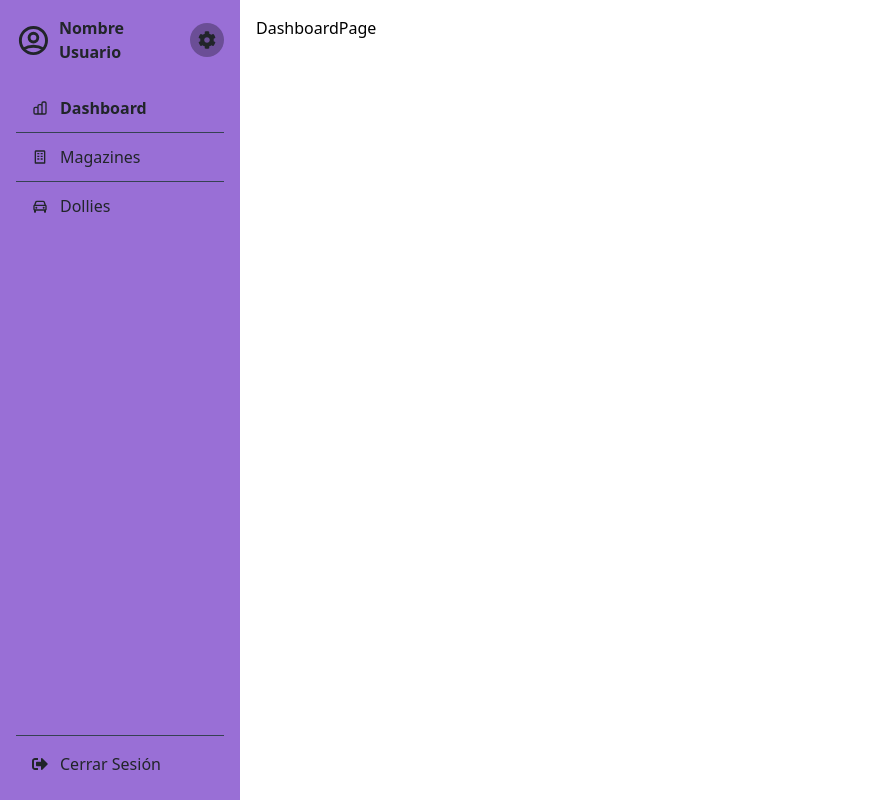
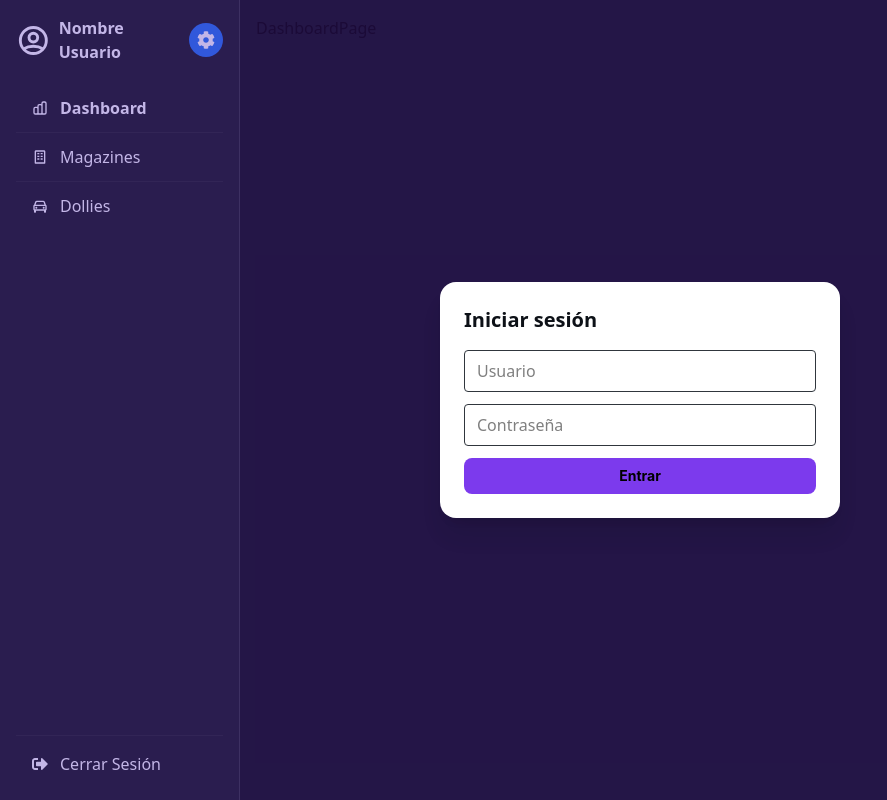
Before and after one commit to JohanCacerez/MagTracker, a React (Vite) app: page / in a window 1280 px wide. Shown: the whole page, without its empty margins (0-887 px from the left). Built offline with nearby package versions, Linux system fonts and the light colour scheme.

Commit message:
update colors and better sidebar design

```diff
--- a/src/components/LoginModal.tsx
+++ b/src/components/LoginModal.tsx
@@ -1,3 +1,5 @@
+// LoginModal.tsx
+import { createPortal } from "react-dom";
 import { useState } from "react";
 
 const LoginModal = () => {
@@ -12,10 +14,12 @@ const LoginModal = () => {
     console.log("login", form);
   };
 
-  return (
-    <div className="fixed inset-0 bg-black bg-opacity-60 flex items-center justify-center z-50">
+  return createPortal(
+    <div className="fixed inset-0 bg-secondary-dark/30 flex items-center justify-center z-50">
       <div className="bg-white rounded-2xl p-6 w-[400px] shadow-xl">
-        <h2 className="text-xl font-bold mb-4">Iniciar sesión</h2>
+        <h2 className="text-xl font-bold mb-4 text-text-inverse">
+          Iniciar sesión
+        </h2>
         <form onSubmit={handleSubmit} className="flex flex-col gap-3">
           <input
             type="text"
@@ -23,7 +27,7 @@ const LoginModal = () => {
             placeholder="Usuario"
             value={form.username}
             onChange={handleChange}
-            className="border rounded px-3 py-2"
+            className="border border-border rounded px-3 py-2"
             required
           />
           <input
@@ -32,18 +36,19 @@ const LoginModal = () => {
             placeholder="Contraseña"
             value={form.password}
             onChange={handleChange}
-            className="border rounded px-3 py-2"
+            className="border border-border rounded px-3 py-2"
             required
           />
           <button
             type="submit"
-            className="bg-blue-600 text-white py-2 rounded hover:bg-blue-700"
+            className="btn bg-secondary hover:bg-secondary-light"
           >
             Entrar
           </button>
         </form>
       </div>
-    </div>
+    </div>,
+    document.body
   );
 };
 
--- a/src/components/Sidebar.tsx
+++ b/src/components/Sidebar.tsx
@@ -1,25 +1,23 @@
 import React from "react";
-
 import { NavLink } from "react-router-dom";
-
 import { FaCog, FaSignOutAlt } from "react-icons/fa";
 import { BiBuilding, BiCar } from "react-icons/bi";
 import { HiOutlineChartBar, HiOutlineUserCircle } from "react-icons/hi";
 
 const Sidebar: React.FC = () => {
   return (
-    <div className="w-60 h-screen bg-primary text-white flex flex-col p-4">
+    <div className="w-60 h-screen bg-surface border-r border-border text-text flex flex-col p-4">
       {/* Parte superior: Usuario + Opciones */}
       <div>
         {/* Usuario */}
         <div className="flex items-center justify-between mb-6">
-          <div className="flex items-center text-text-dark gap-2">
+          <div className="flex items-center gap-2 font-semibold text-text">
             <HiOutlineUserCircle size={35} />
-            <span className="font-semibold text-text-dark">Nombre Usuario</span>
+            <span>Nombre Usuario</span>
           </div>
           <NavLink
-            to={"/settings"}
-            className="bg-primary-dark p-2 rounded-full text-text-dark hover:bg-primary-dark cursor-pointer"
+            to="/settings"
+            className="bg-primary p-2 rounded-full text-text hover:bg-primary-light cursor-pointer"
           >
             <FaCog size={18} />
           </NavLink>
@@ -27,19 +25,28 @@ const Sidebar: React.FC = () => {
 
         {/* Opciones */}
         <div className="flex flex-col space-y-1">
-          <button className="flex items-center gap-3 px-4 py-2 font-semibold hover:bg-primary-dark rounded text-text-dark cursor-pointer">
+          <button
+            className="flex items-center gap-3 px-4 py-2 rounded font-semibold cursor-pointer
+                             text-text hover:bg-primary-light"
+          >
             <HiOutlineChartBar />
             <span>Dashboard</span>
           </button>
-          <hr className="border-gray-700" />
+          <hr className="border-divider" />
 
-          <button className="flex items-center gap-3 px-4 py-2 hover:bg-primary-dark rounded text-text-dark cursor-pointer">
+          <button
+            className="flex items-center gap-3 px-4 py-2 rounded cursor-pointer
+                             text-text hover:bg-primary-light"
+          >
             <BiBuilding />
             <span>Magazines</span>
           </button>
-          <hr className="border-gray-700" />
+          <hr className="border-divider" />
 
-          <button className="flex items-center gap-3 px-4 py-2 hover:bg-primary-dark rounded text-text-dark cursor-pointer">
+          <button
+            className="flex items-center gap-3 px-4 py-2 rounded cursor-pointer
+                             text-text hover:bg-primary-light"
+          >
             <BiCar />
             <span>Dollies</span>
           </button>
@@ -48,8 +55,11 @@ const Sidebar: React.FC = () => {
 
       {/* Parte inferior: Logout */}
       <div className="mt-auto">
-        <hr className="border-gray-700 mb-2" />
-        <button className="flex items-center gap-3 w-full px-4 py-2 hover:bg-primary-dark rounded text-text-dark cursor-pointer">
+        <hr className="border-divider mb-2" />
+        <button
+          className="flex items-center gap-3 w-full px-4 py-2 rounded cursor-pointer
+                           text-text hover:bg-primary-dark"
+        >
           <FaSignOutAlt />
           <span>Cerrar Sesión</span>
         </button>
--- a/src/index.css
+++ b/src/index.css
@@ -1,53 +1,64 @@
 @import "tailwindcss";
 
 @theme {
+  /* Fondo y superficies */
+  --color-bg: #0d1117;
+  --color-surface: #161b22;
+
   /* Colores principales */
-  --color-primary-light: #b89ae2;
-  --color-primary: #996fd6;
-  --color-primary-dark: #6b4e96;
+  --color-primary: #1f6feb;
+  --color-primary-light: #388bfd;
+  --color-primary-dark: #1158c7;
 
   /* Colores secundarios */
-  --color-secondary-light: #dcdcff;
-  --color-secondary: #b8b8ff;
-  --color-secondary-dark: #9381ff;
+  --color-secondary: #7c3aed;
+  --color-secondary-light: #a78bfa;
+  --color-secondary-dark: #5b21b6;
 
-  /* Colores de texto */
-  --color-text-light: #adb5bd;
-  --color-text: #495057;
-  --color-text-dark: #212529;
+  /* Texto */
+  --color-text: #f0f6fc;
+  --color-text-muted: #8b949e;
+  --color-text-inverse: #0d1117;
 
-  /* Colores de botones */
-  --color-button-delete: #ff4d4f;
-  --color-button-default: #b8b8ff;
-  --color-button-save: #10b981;
-  --color-button-save-hover: #58cea7;
+  /* Botones */
+  --color-button-save: #2ea043;
+  --color-button-save-hover: #3fb950;
+  --color-button-delete: #f85149;
+  --color-button-delete-hover: #da3633;
 
-  /* Otros colores */
-  --color-success: #2a9d8f;
-  --color-warning: #e9c46a;
-  --color-error: #e76f51;
+  /* Bordes y separadores */
+  --color-border: #30363d;
+  --color-divider: #21262d;
 
-  --font-title: var(--font-serif);
-  --font-body: var(--font-sans);
-  --font-ui: var(--font-sans);
-  --font-code: var(--font-mono);
+  /* Estados */
+  --color-success: #2ea043;
+  --color-warning: #d29922;
+  --color-error: #f85149;
+
+  /* Tipografías */
+  --font-title: "Merriweather", serif;
+  --font-body: "Inter", Arial, sans-serif;
+  --font-ui: "Inter", Arial, sans-serif;
+  --font-code: "Fira Code", monospace;
 }
-
-/* Estilos con @apply */
 
 /* Links */
 .link {
+  @apply text-[var(--color-primary)] hover:text-[var(--color-primary-light)];
 }
 
-/* Botones */
+/* Botones base */
 .btn {
-  @apply flex items-center gap-3 px-4 py-2 rounded-lg cursor-pointer font-ui font-medium text-sm transition-colors;
+  @apply flex items-center gap-3 px-4 py-2 justify-center rounded-lg cursor-pointer
+         font-ui font-bold text-sm transition-colors;
 }
 
 .btn-save {
-  @apply bg-[var(--color-button-save)] text-black hover:bg-[var(--color-button-save-hover)];
+  @apply bg-[var(--color-button-save)] text-white
+         hover:bg-[var(--color-button-save-hover)];
 }
 
 .btn-delete {
-  @apply bg-[var(--color-button-delete)] text-white hover:bg-red-600;
+  @apply bg-[var(--color-button-delete)] text-white
+         hover:bg-[var(--color-button-delete-hover)];
 }
--- a/src/layouts/MainLayout.tsx
+++ b/src/layouts/MainLayout.tsx
@@ -1,12 +1,16 @@
 import { Outlet } from "react-router-dom";
 import Sidebar from "../components/Sidebar";
+import LoginModal from "../components/LoginModal";
 
 const MainLayout = () => {
+  const isAuth = false;
   return (
     <div className="flex h-screen">
       <Sidebar />
-      <main className="flex-1 p-4 overflow-y-auto">
+      <main className="flex-1 bg-bg p-4 overflow-y-auto">
         <Outlet />
+
+        {!isAuth && <LoginModal />}
       </main>
     </div>
   );
--- a/src/pages/DashboardPage.tsx
+++ b/src/pages/DashboardPage.tsx
@@ -1,5 +1,9 @@
 import React from "react";
 
 export default function DashboardPage() {
-  return <div>DashboardPage</div>;
+  return (
+    <>
+      <h1>DashboardPage</h1>
+    </>
+  );
 }
--- a/src/routes/ProtectedRoute.tsx
+++ /dev/null
@@ -1,11 +0,0 @@
-import { Navigate } from "react-router-dom";
-
-import { ReactNode } from "react";
-
-const ProtectedRoute = ({ children }: { children: ReactNode }) => {
-  const isAuthenticated = true; // Replace with your authentication logic
-
-  return isAuthenticated ? children : <Navigate to="/login" />;
-};
-
-export default ProtectedRoute;
```
Also changed, not shown: 2 other files (tests, documents, lock files or other folders).
